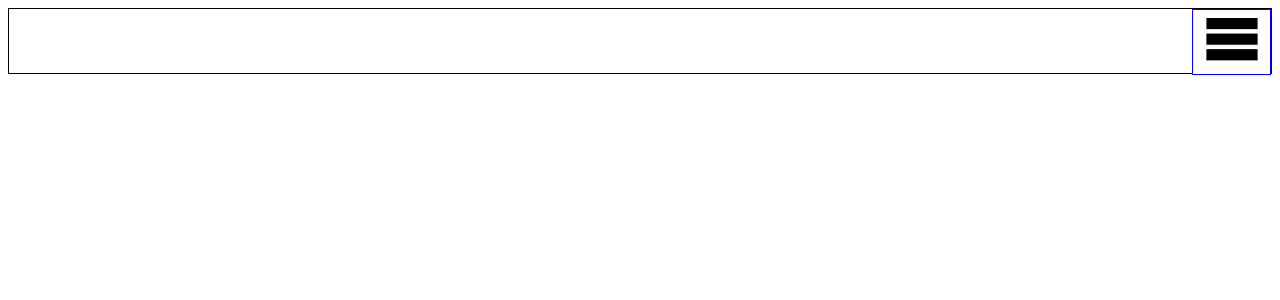
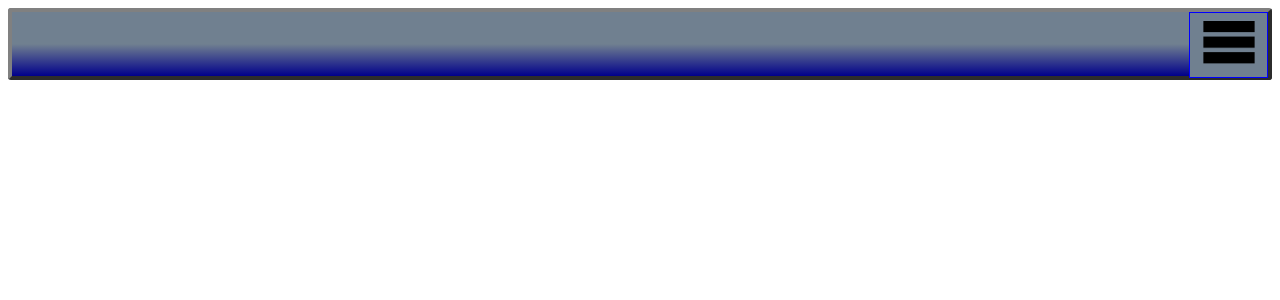
Before and after one commit to lily-ayers/mine-stuff-idle, a React (Create React App) app: page / in a window 1280 px wide. Shown: the top 300 px of the page. Built offline with nearby package versions, Linux system fonts and the light colour scheme.

Commit message:
finished some basic default styling

```diff
--- a/src/Navbar.js
+++ b/src/Navbar.js
@@ -14,7 +14,7 @@ handleClick(){
 
 render(){
     return (
-        <div className="navbar">
+        <div className="navbar default-nav">
             <div className="dropdown default" id="dropdown" onClick={() => this.handleClick()}>
                 <img src={Logo} alt="logo" className="icon" />
                 <div className="listItem right default">
--- a/src/index.scss
+++ b/src/index.scss
@@ -59,6 +59,21 @@
 
 
 /*------- End of dropdown -------*/
+
+/*Default Styling*/
+.default{
+  background-color: slategray;
+}
+
+.default-nav{
+  background-color: slategray;
+  border: 4px outset gray;
+  border-radius: 3px;
+  background-image: linear-gradient(to bottom, slategray 50%, darkblue);
+}
+
+/*End of Default*/
+
 /*positioning*/
 
 .right{
```
